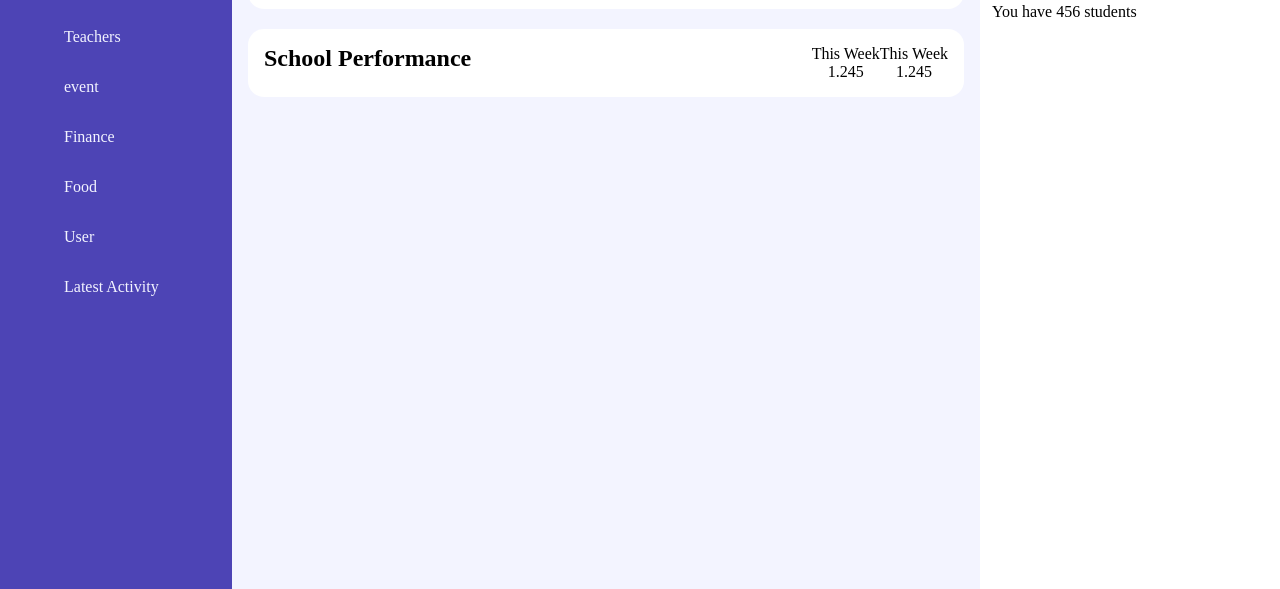
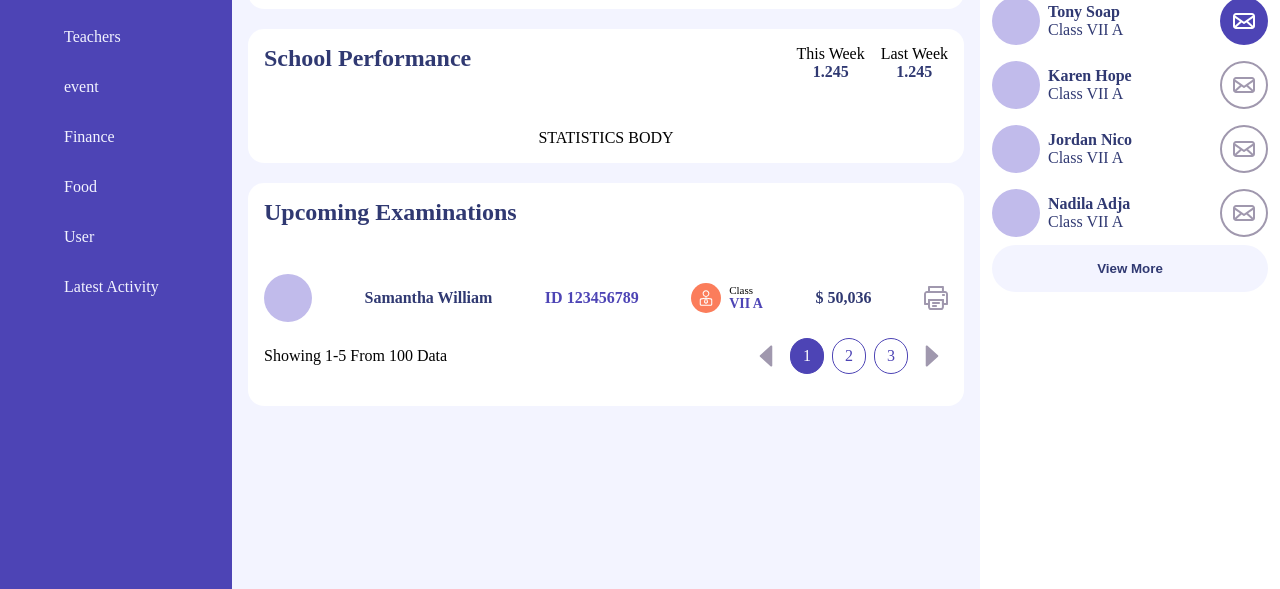
Before and after one commit to Abdul-luh/AIS-frontend, a plain HTML site: page index.html in a window 1280 px wide. Shown: the part 211-800 px from the top of the page. Drawn offline with Linux system fonts and the light colour scheme.

Commit message:
default dashboard ui progressed

```diff
--- a/css/index.css
+++ b/css/index.css
@@ -115,6 +115,39 @@ input {
 				border-radius: 1rem;
 				background: white;
 				display: flex;
+				flex-direction: column;
+				align-items: center;
+				gap: 3rem;
+				text-transform: capitalize;
+				margin: 1.25rem 0;
+				.head {
+					display: flex;
+					justify-content: space-between;
+					text-transform: capitalize;
+					width: 100%;
+					h2 {
+						color: var(--pryTextCol);
+					}
+					.timeframe-container {
+						display: flex;
+						text-align: center;
+						gap: 1rem;
+						.timeframe {
+							.value {
+								font-weight: 800;
+								color: var(--pryTextCol);
+							}
+						}
+					}
+				}
+			}
+
+			.upcoming-exam {
+				padding: 1rem;
+				border-radius: 1rem;
+				background: white;
+				display: flex;
+				flex-direction: column;
 				align-items: center;
 				gap: 3rem;
 				text-transform: capitalize;
@@ -123,9 +156,77 @@ input {
 					display: flex;
 					justify-content: space-between;
 					width: 100%;
-					.timeframe {
+					text-transform: capitalize;
+					h2 {
+						color: var(--pryTextCol);
+					}
+				}
+				.body {
+					width: 100%;
+					ul {
 						display: flex;
-						text-align: center;
+						flex-direction: column;
+						gap: 1.5rem;
+						li {
+							display: flex;
+							align-items: center;
+							justify-content: space-between;
+							width: 100%;
+							color: var(--pryTextCol);
+							p {
+								font-weight: 700;
+							}
+							p.id {
+								color: var(--secBgCol);
+								font-weight: 700;
+							}
+							.class-wrap {
+								display: flex;
+								align-items: center;
+								gap: 0.5rem;
+								img {
+									width: 30px;
+								}
+								.class {
+									color: black;
+									font-size: 11px;
+									font-weight: 200;
+									.class-value {
+										font-size: 14px;
+										font-weight: 700;
+										color: var(--secBgCol);
+									}
+								}
+							}
+						}
+					}
+
+					.foot {
+						display: flex;
+						justify-content: space-between;
+						align-items: center;
+						width: 100%;
+						.pagination {
+							display: flex;
+							padding: 1rem 0;
+							gap: 0.5rem;
+							.page-numbers {
+								display: flex;
+								gap: 0.5rem;
+
+								.page-number:nth-child(1) {
+									color: white;
+									background-color: var(--secBgCol);
+								}
+								.page-number {
+									border: 1px solid var(--secBgCol);
+									padding: 0.5rem 0.75rem;
+									border-radius: 9999px;
+									color: var(--secBgCol);
+									background-color: white;
+								}
+							}
+						}
 					}
 				}
 			}
@@ -146,7 +247,7 @@ input {
 					display: flex;
 					/* align-items: center; */
 					img {
-						width: 60px;
+						width: 10px;
 					}
 				}
 			}
@@ -157,6 +258,30 @@ input {
 					display: flex;
 					justify-content: space-between;
 				}
+				ul {
+					padding: 0.5rem 0;
+					li {
+						display: flex;
+						justify-content: space-between;
+						padding: 0.5rem 0;
+						color: var(--pryTextCol);
+						.list-item {
+							display: flex;
+							align-items: center;
+							gap: 0.5rem;
+						}
+					}
+					button {
+						padding: 1rem 2rem;
+						color: var(--pryTextCol);
+						background-color: var(--pryBgCol);
+						font-weight: 700;
+						border-radius: 9999px;
+						width: 100%;
+						border: none;
+						text-transform: capitalize;
+					}
+				}
 			}
 		}
 	}
--- a/index.html
+++ b/index.html
@@ -61,22 +61,69 @@
 					<div class="performance">
 						<div class="head">
 							<h2>School Performance</h2>
-							<div class="timeframe">
-								<div>
+							<div class="timeframe-container">
+								<div class="timeframe">
 									<p>This Week</p>
-									<p>1.245</p>
+									<p class="value">1.245</p>
 								</div>
-								<div>
-									<p>This Week</p>
-									<p>1.245</p>
+								<div class="timeframe">
+									<p>Last Week</p>
+									<p class="value">1.245</p>
+								</div>
+							</div>
+						</div>
+
+						<div>STATISTICS BODY</div>
+					</div>
+
+					<!-- UPCOMING EXAMINATION  -->
+					<div class="upcoming-exam">
+						<div class="head">
+							<h2>Upcoming Examinations</h2>
+						</div>
+
+						<div class="body">
+							<ul>
+								<li>
+									<img src="./images/profilePicture.svg" alt="" />
+									<h4>Samantha William</h4>
+									<p class="id">ID 123456789</p>
+									<div class="class-wrap">
+										<img src="/images/teacher.svg" alt="" />
+										<p class="class">
+											Class <br />
+											<span class="class-value">VII A</span>
+										</p>
+									</div>
+									<p class="payment">$ 50,036</p>
+									<img src="./images/print.svg" alt="" />
+								</li>
+							</ul>
+
+							<div class="foot">
+								<div>Showing 1-5 from 100 data</div>
+								<div class="pagination">
+									<img src="./images/arrow-left.svg" alt="" />
+
+									<div class="page-numbers">
+										<p class="page-number">1</p>
+										<p class="page-number">2</p>
+										<p class="page-number">3</p>
+									</div>
+									<img src="./images/arrow-right.svg" alt="" />
 								</div>
 							</div>
 						</div>
 					</div>
 				</div>
+
+				<!-- RIGHT BOARD -->
 				<div class="studentupdates">
 					<div class="header">
-						<img src="/images/setting.svg" alt="" />
+						<!-- <img src="/images/setting.svg" alt="" />
+						<img src="/images/setting.svg" alt="" /> -->
+						<img src="./images/profilePicture.svg" alt="" />
+						<img src="./images/profilePicture.svg" alt="" />
 						<div class="personalInfo">
 							<div>
 								<h4>Nabila A.</h4>
@@ -91,7 +138,67 @@
 								<h3>Recent Students</h3>
 								<p>You have 456 students</p>
 							</div>
+							<img src="./images/profilePicture.svg" alt="" />
 						</div>
+
+						<ul class="body">
+							<li>
+								<div class="list-item">
+									<img src="./images/profilePicture.svg" alt="" />
+									<div>
+										<h4>Samantha William</h4>
+										<p class="class">Class VII A</p>
+									</div>
+								</div>
+								<img src="./images/opened-mail-button.svg" alt="" />
+							</li>
+
+							<li>
+								<div class="list-item">
+									<img src="./images/profilePicture.svg" alt="" />
+									<div>
+										<h4>Tony Soap</h4>
+										<p class="class">Class VII A</p>
+									</div>
+								</div>
+								<img src="./images/mail button.svg" alt="" />
+							</li>
+
+							<li>
+								<div class="list-item">
+									<img src="./images/profilePicture.svg" alt="" />
+									<div>
+										<h4>Karen Hope</h4>
+										<p class="class">Class VII A</p>
+									</div>
+								</div>
+								<img src="./images/opened-mail-button.svg" alt="" />
+							</li>
+
+							<li>
+								<div class="list-item">
+									<img src="./images/profilePicture.svg" alt="" />
+									<div>
+										<h4>Jordan Nico</h4>
+										<p class="class">Class VII A</p>
+									</div>
+								</div>
+								<img src="./images/opened-mail-button.svg" alt="" />
+							</li>
+
+							<li>
+								<div class="list-item">
+									<img src="./images/profilePicture.svg" alt="" />
+									<div>
+										<h4>Nadila Adja</h4>
+										<p class="class">Class VII A</p>
+									</div>
+								</div>
+								<img src="./images/opened-mail-button.svg" alt="" />
+							</li>
+
+							<button>view more</button>
+						</ul>
 					</div>
 				</div>
 			</div>
```
Also changed, not shown: images/arrow-left.svg (renamed from images/arrow-right .svg).
